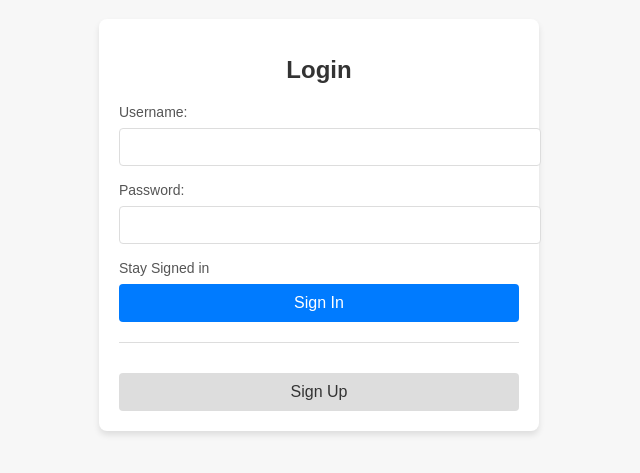
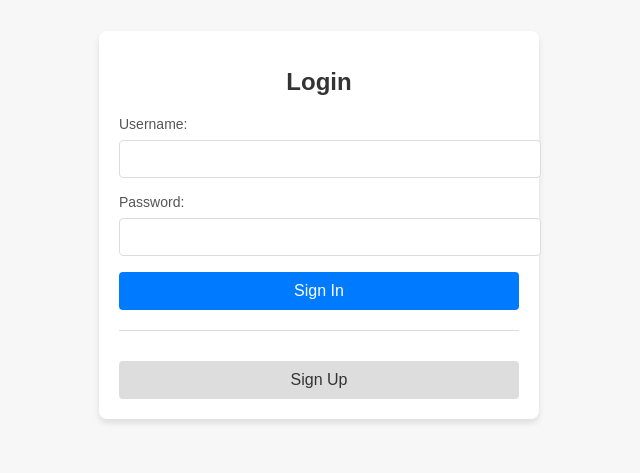
Before and after one commit to sanmay06/Job-Aggregator, a React (Create React App) app: page / in a window 1280 px wide. Shown: the part 195-668 px from the top of the page, without its empty margins (321-961 px from the left). Built offline with nearby package versions, Linux system fonts and the light colour scheme.

Commit message:
tejas noob

```diff
--- a/src/pages/Login.jsx
+++ b/src/pages/Login.jsx
@@ -20,7 +20,7 @@ function Login() {
                 <input type="text" name="username" required />
                 <label>Password:</label>
                 <input type="password" name="password" required />
-                <div>
+                <div hidden>
                     <label>Stay Signed in</label>
                 </div>
                 <button type="submit">Sign In</button>
```
